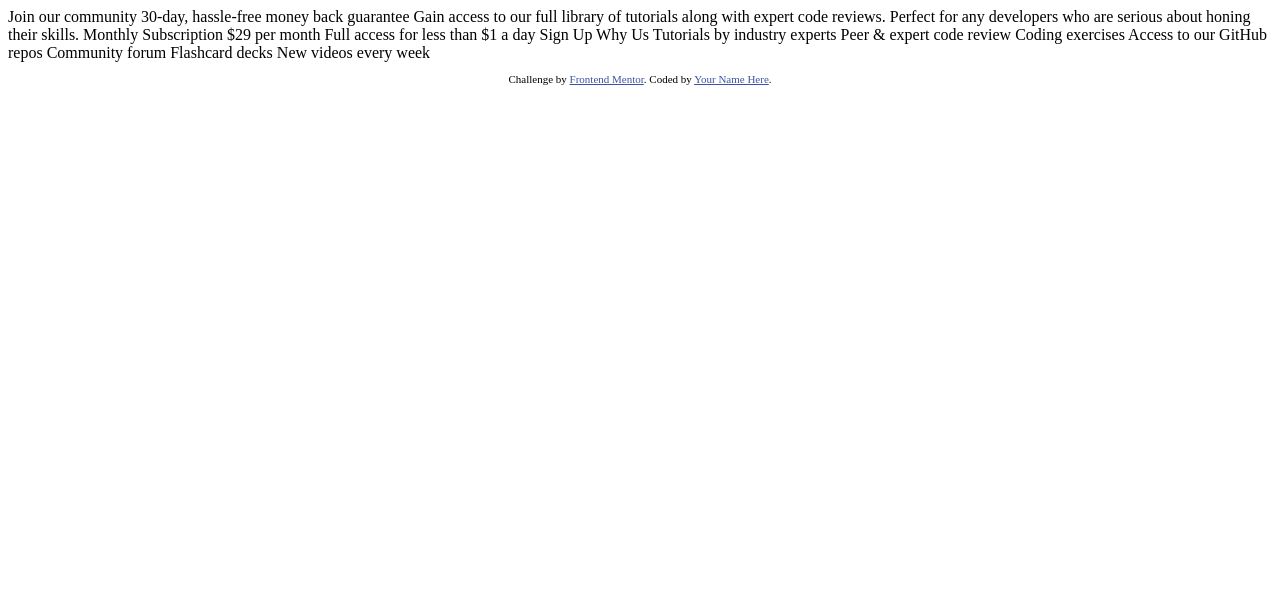
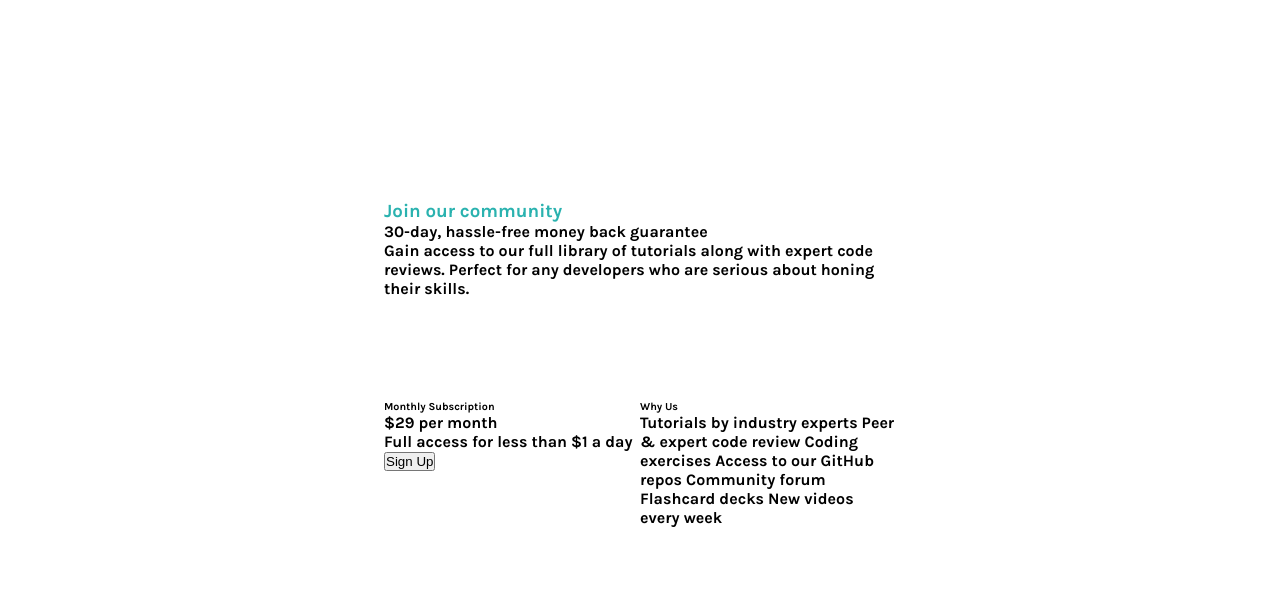
Before and after one commit to Kudzanayi-Dzvairo/single-price-grid-component, a plain HTML site: page index.html in a window 1280 px wide. Drawn offline with Linux system fonts and the light colour scheme.

Commit message:
html and little css'

```diff
--- a/index.html
+++ b/index.html
@@ -6,45 +6,56 @@
 
   <link rel="icon" type="image/png" sizes="32x32" href="./images/favicon-32x32.png">
 
+  <link rel="stylesheet" href="style.css">
+
+  <link href="https://fonts.googleapis.com/css2?family=Karla:ital,wght@0,700;1,400&display=swap" rel="stylesheet">
+
+
+
   <title>Frontend Mentor | Single Price Grid Component</title>
 
   <!-- Feel free to remove these styles or customise in your own stylesheet 👍 -->
-  <style>
+  <!-- <style>
     .attribution { font-size: 11px; text-align: center; }
     .attribution a { color: hsl(228, 45%, 44%); }
-  </style>
+  </style> -->
 </head>
 <body>
-  Join our community
+   <div class="main-container">
+      <section class="top-half">
+        <div class="top">
+          <h3 class="heading">Join our community</h3>
+          <p class="text-top">30-day, hassle-free money back guarantee</p>
+          <p class=" "> Gain access to our full library of tutorials along with expert code reviews.
+            Perfect for any developers who are serious about honing their skills.</p>
+        </div>
+      </section>
+       <section class="bottom">
+         <div class="left">
+           <h6>Monthly Subscription</h6>
+           <p>&dollar;29 per month</p>
+           <p>Full access for less than &dollar;1 a day</p>
+           <button>Sign Up</button>
+         </div>
+         <div class="right">
+           <h6>Why Us</h6>
+           <p> Tutorials by industry experts
+            Peer &amp; expert code review
+            Coding exercises
+            Access to our GitHub repos
+            Community forum
+            Flashcard decks
+            New videos every week</p>
+         </div>
 
-  30-day, hassle-free money back guarantee
+      </section>
+   </div>
 
-  Gain access to our full library of tutorials along with expert code reviews.
-  Perfect for any developers who are serious about honing their skills.
-
-  Monthly Subscription
-
-  &dollar;29 per month
-
-  Full access for less than &dollar;1 a day
-
-  Sign Up
-
-  Why Us
-
-  Tutorials by industry experts
-  Peer &amp; expert code review
-  Coding exercises
-  Access to our GitHub repos
-  Community forum
-  Flashcard decks
-  New videos every week
-
-  <footer>
+  <!-- <footer>
     <p class="attribution">
       Challenge by <a href="https://www.frontendmentor.io?ref=challenge" target="_blank">Frontend Mentor</a>.
       Coded by <a href="#">Your Name Here</a>.
-    </p>
+    </p> -->
   </footer>
 </body>
 </html>
--- /dev/null
+++ b/style.css
@@ -0,0 +1,78 @@
+* {
+    margin: 0;
+    padding: 0;
+    box-sizing: border-box;
+}
+
+/* ## Colors
+
+### Primary
+
+- Cyan: hsl(179, 62%, 43%)
+- Bright Yellow: hsl(71, 73%, 54%)
+
+### Neutral
+
+- Light Gray: hsl(204, 43%, 93%)
+- Grayish Blue: hsl(218, 22%, 67%)
+
+## Typography
+
+### Body Copy
+
+- Font size: 16px
+
+### Font
+
+- Family: [Karla](https://fonts.google.com/specimen/Karla)
+- Weights: 400, 700 */
+
+body {
+    font-family: 'Karla', sans-serif;
+    display: flex;
+    justify-content: center;
+    align-items: center;
+    height: 100vh;
+}
+
+/*----top half-----*/
+
+.main-container{
+    /* border: 1px solid red; */
+    height: 50%;
+    width: 40%
+}
+
+.top-half{
+    /* border: 1px solid red; */
+    height: 50%
+}
+
+.heading{
+    color: hsl(179, 62%, 43%)
+}
+
+.top-first-line{
+    color: hsl(71, 73%, 54%)
+}
+
+.top-second-line{
+    color: hsl(218, 22%, 67%)
+}
+
+
+/*----bottom half-----*/
+
+.bottom{
+    display:flex;
+    height:50%
+}
+
+.left{
+    width: 50%;
+    /* border: 1px solid red */
+}
+
+.right{
+    width: 50%
+}
```
